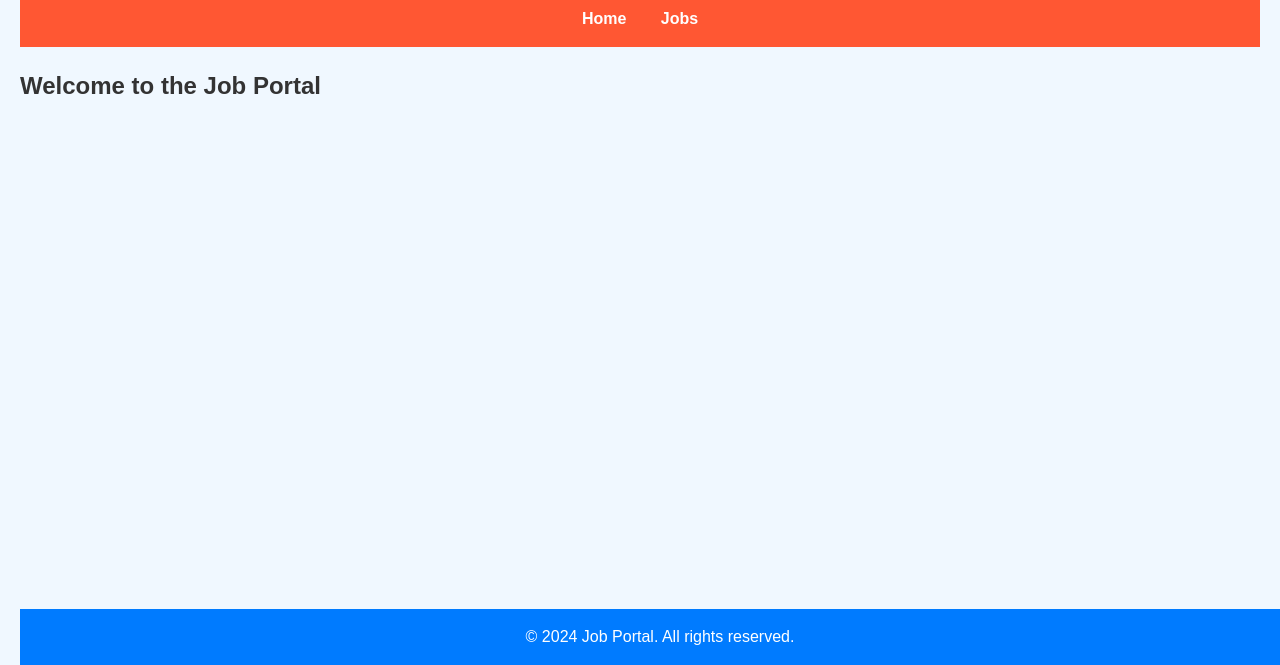
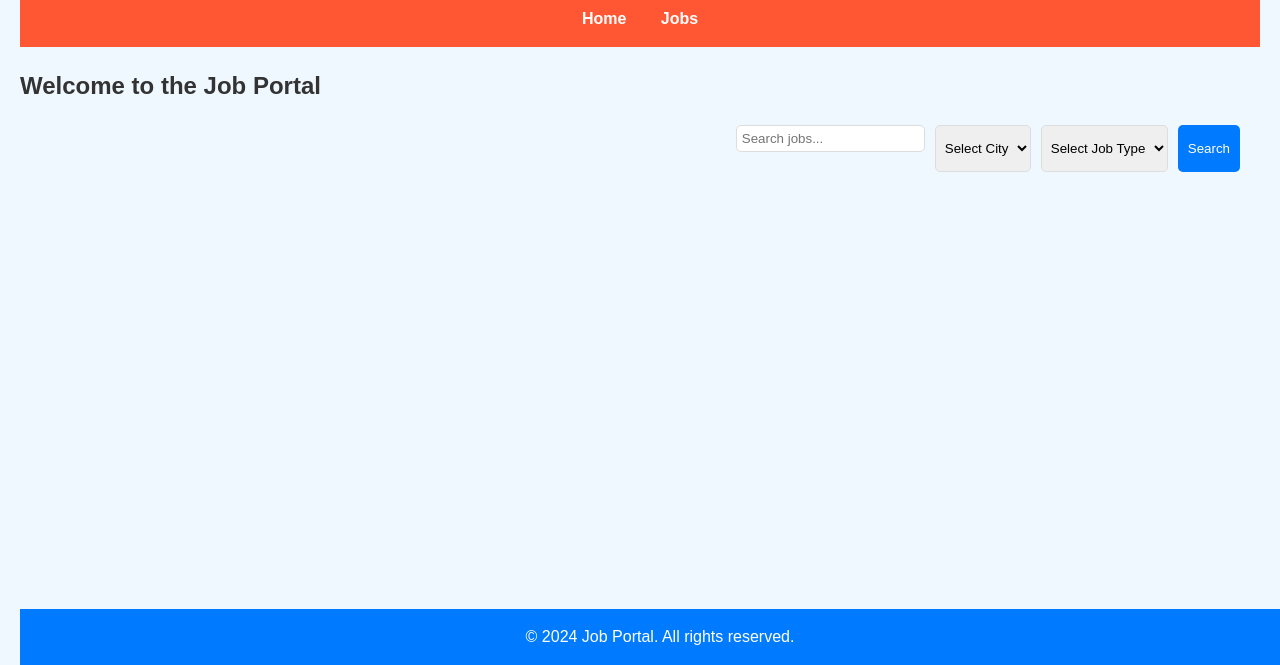
Before and after one commit to FEJOcoder/jobportal, a website: page index.html in a window 1280 px wide. Shown: the part 135-800 px from the top of the page. Drawn offline with Linux system fonts and the light colour scheme.

Commit message:
Added search bar with city and job type filters

```diff
--- a/css/styles.css
+++ b/css/styles.css
@@ -380,3 +380,31 @@ a:hover {
     background-color: #FF6347; /* Tomato */
     transform: scale(1.05);
 }
+
+
+
+/* Search Bar Styling */
+#search-container {
+    float: right;
+    margin-right: 20px;
+}
+
+#search-form {
+    display: flex;
+    gap: 10px;
+}
+
+#job-search, #city-filter, #job-type-filter {
+    padding: 5px;
+    border-radius: 5px;
+    border: 1px solid #ddd;
+}
+
+#search-form button {
+    background-color: #007BFF;
+    color: white;
+    border: none;
+    padding: 5px 10px;
+    border-radius: 5px;
+    cursor: pointer;
+}
--- a/index.html
+++ b/index.html
@@ -65,3 +65,25 @@
 <footer>
     <p>&copy; 2024 Job Portal. All rights reserved.</p>
 </footer>
+
+
+<div id="search-container" style="float: right; margin-right: 20px;">
+    <form id="search-form">
+        <input type="text" id="job-search" placeholder="Search jobs...">
+        <select id="city-filter">
+            <option value="">Select City</option>
+            <option value="warsaw">Warsaw</option>
+            <option value="krakow">Krakow</option>
+            <option value="gdansk">Gdansk</option>
+            <!-- Add more cities as needed -->
+        </select>
+        <select id="job-type-filter">
+            <option value="">Select Job Type</option>
+            <option value="full-time">Full-Time</option>
+            <option value="part-time">Part-Time</option>
+            <option value="internship">Internship</option>
+            <!-- Add more job types as needed -->
+        </select>
+        <button type="submit">Search</button>
+    </form>
+</div>
```
Also changed, not shown: js/jobs.js (+46 -0 lines).
